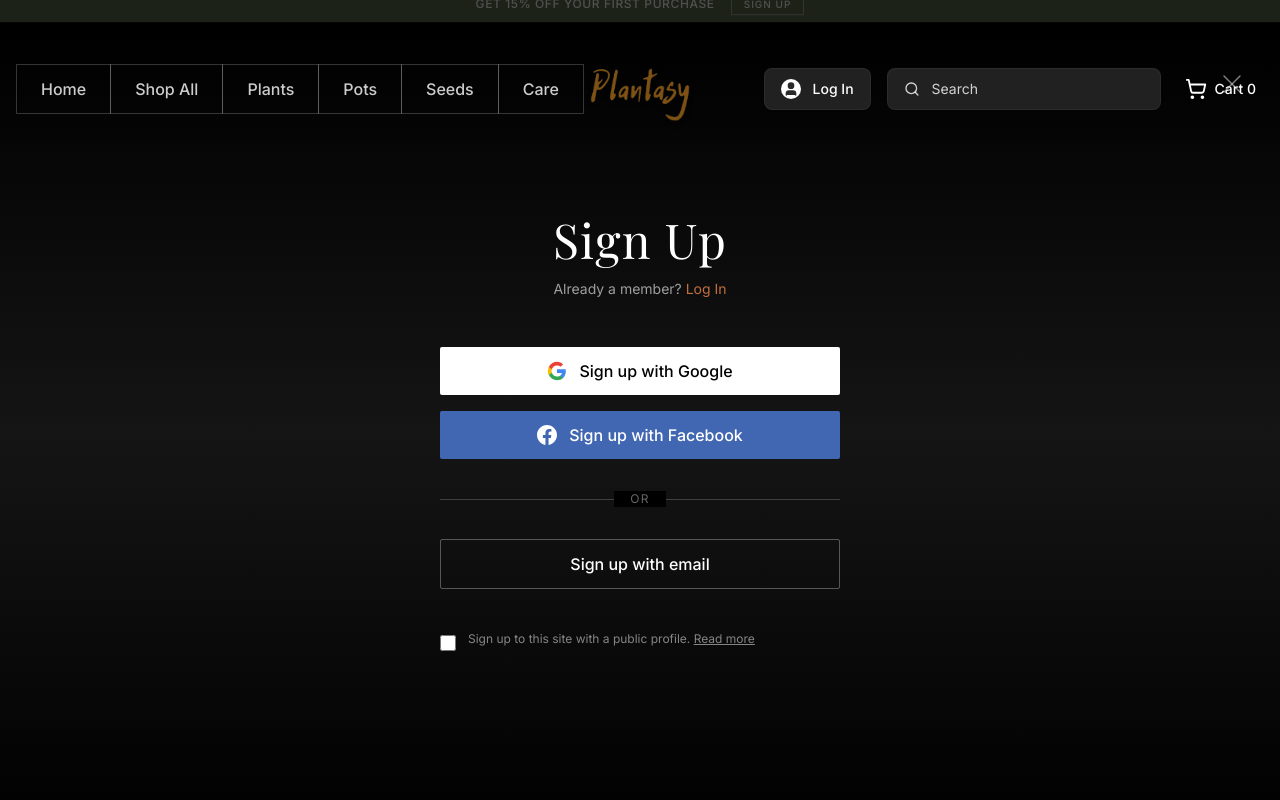
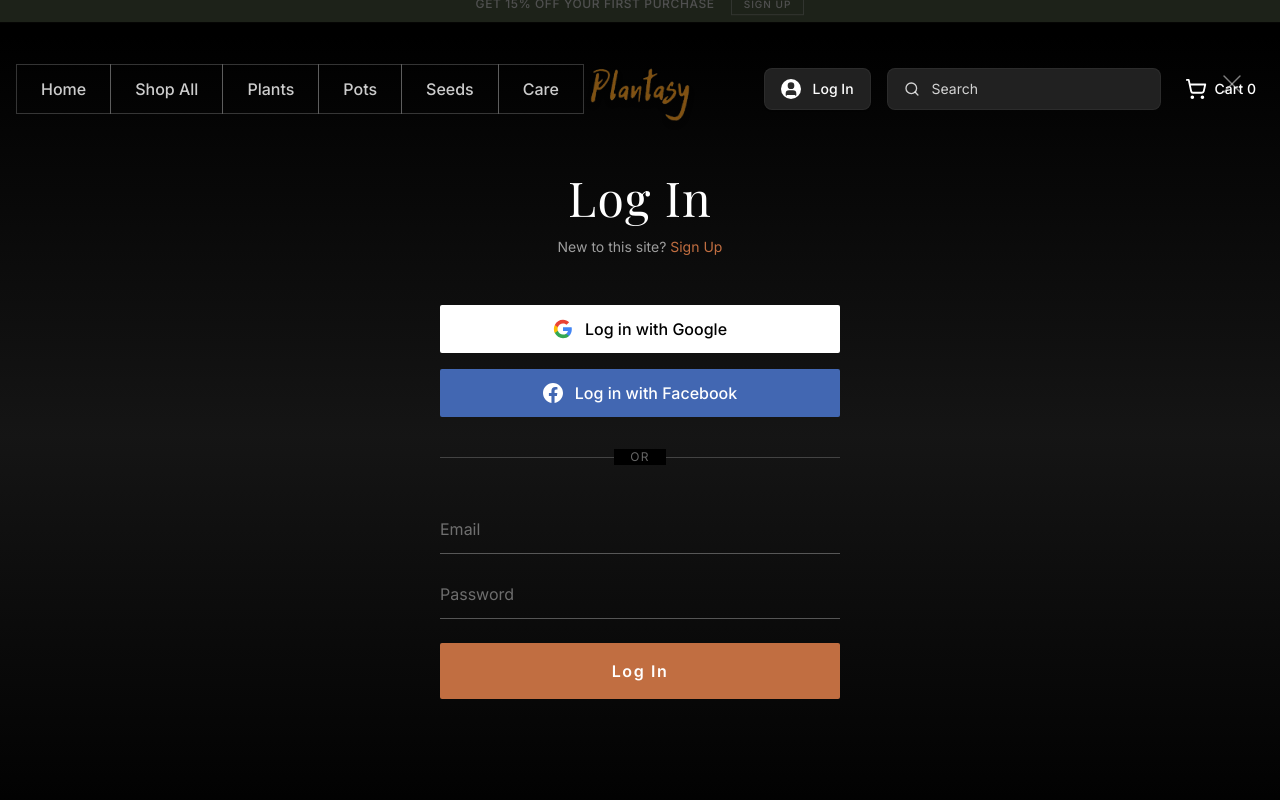
Before and after one commit to storybehindmyan/Plantasy_ECommerce, a React (Vite) app: page /login in a window 1280 px wide. Shown: the top 800 px of the page. Built offline with nearby package versions, Linux system fonts and the light colour scheme; a web font is replaced by a local one.

Commit message:
signup added v4.4

```diff
--- a/src/App.tsx
+++ b/src/App.tsx
@@ -23,7 +23,8 @@ const App = () => {
             <Routes>
               <Route path="/" element={<Layout />}>
                 <Route index element={<Home />} />
-                <Route path="login" element={<Login />} />
+                <Route path="login" element={<Login initialView="login" />} />
+                <Route path="signup" element={<Login initialView="signup-options" />} />
                 <Route path="shop" element={<Shop />} />
                 <Route path="product/:id" element={<ProductDetails />} />
                 <Route path="care" element={<Care />} />
--- a/src/pages/Login.tsx
+++ b/src/pages/Login.tsx
@@ -1,15 +1,29 @@
 import { useState, useEffect } from 'react';
-import { useNavigate } from 'react-router-dom';
+import { useNavigate, useLocation } from 'react-router-dom';
 import { useAuth } from '../context/AuthContext';
 import { motion } from 'framer-motion';
 import { X } from 'lucide-react';
 
-const Login = () => {
-    const [view, setView] = useState<'signup-options' | 'email-signup' | 'login'>('signup-options');
+interface LoginProps {
+    initialView?: 'signup-options' | 'login';
+}
+
+const Login = ({ initialView = 'login' }: LoginProps) => {
+    const [view, setView] = useState<'signup-options' | 'email-signup' | 'login'>(initialView);
     const [email, setEmail] = useState('');
     const [password, setPassword] = useState('');
     const { login, loginWithGoogle, user } = useAuth();
     const navigate = useNavigate();
+    const location = useLocation();
+
+    // Reset view when location/prop changes
+    useEffect(() => {
+        if (location.pathname === '/signup') {
+            setView('signup-options');
+        } else if (location.pathname === '/login') {
+            setView('login');
+        }
+    }, [location.pathname]);
 
     // Redirect to home/shop if user is logged in
     useEffect(() => {
@@ -67,9 +81,9 @@ const Login = () => {
 
                 <p className="text-white/60 text-sm mb-12">
                     {view === 'login' ? (
-                        <>New to this site? <button onClick={() => setView('signup-options')} className="text-[#c16e41] hover:underline">Sign Up</button></>
+                        <>New to this site? <button onClick={() => navigate('/signup')} className="text-[#c16e41] hover:underline">Sign Up</button></>
                     ) : (
-                        <>Already a member? <button onClick={() => setView('login')} className="text-[#c16e41] hover:underline">Log In</button></>
+                        <>Already a member? <button onClick={() => navigate('/login')} className="text-[#c16e41] hover:underline">Log In</button></>
                     )}
                 </p>
 
```
